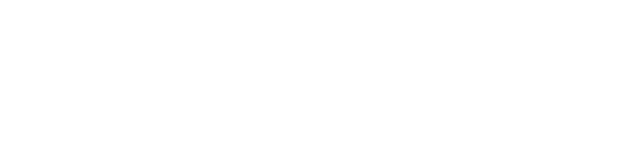
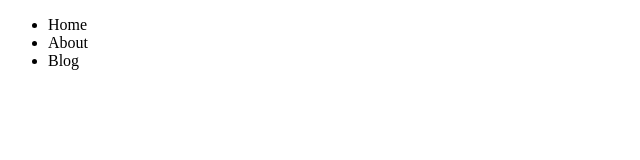
Before and after one commit to mz106/ncfe-1-gh-live, a plain HTML site: page index.html in a window 1280 px wide. Shown: the whole page, without its empty margins (0-640 px from the left). Drawn offline with Linux system fonts and the light colour scheme.

Commit message:
add navbar in header on index.html

```diff
--- a/index.html
+++ b/index.html
@@ -7,7 +7,15 @@
     <title>Document</title>
   </head>
   <body>
-    <header></header>
+    <header>
+      <nav>
+        <ul>
+          <li>Home</li>
+          <li>About</li>
+          <li>Blog</li>
+        </ul>
+      </nav>
+    </header>
     <main></main>
     <footer></footer>
   </body>
```
